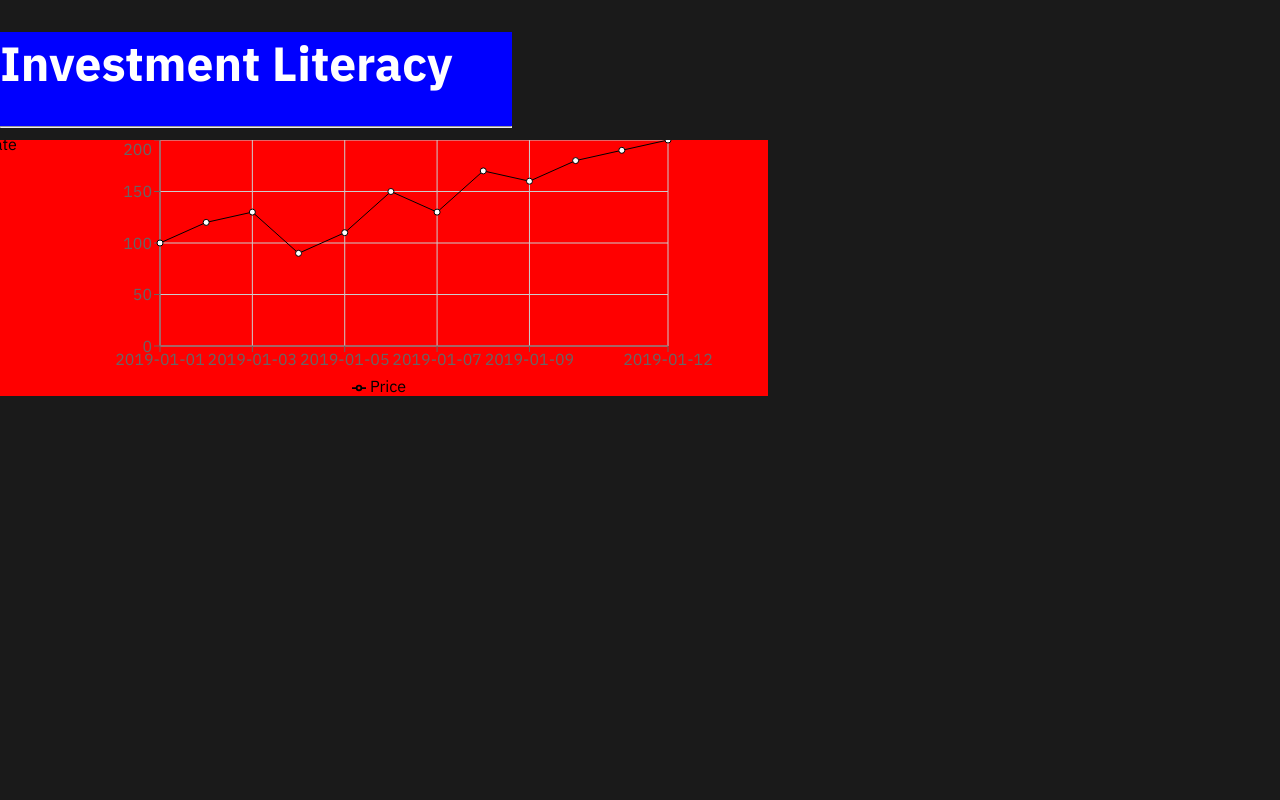
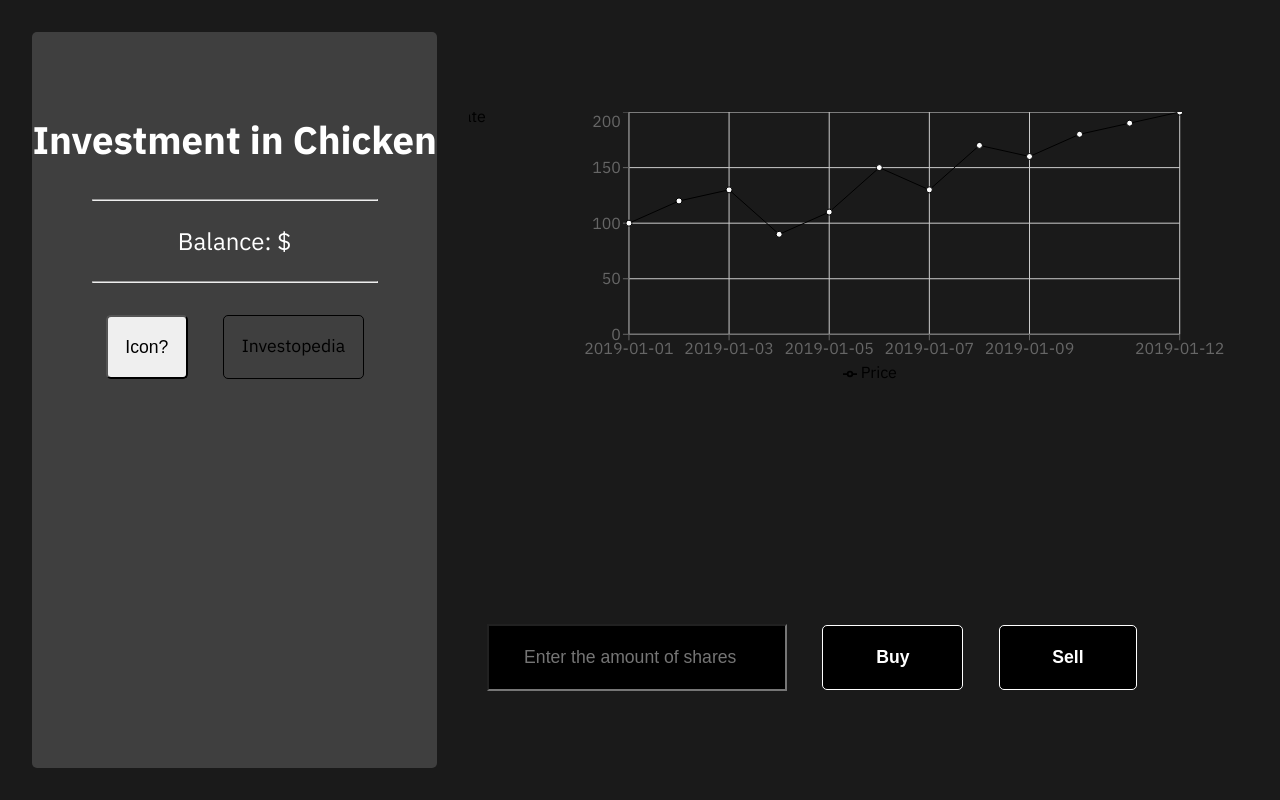
Before and after one commit to waterdoze/InvestmentLiteracyTool, a React (Create React App) app in the folder client/: page / in a window 1280 px wide. Built offline with nearby package versions, Linux system fonts and the light colour scheme.

Commit message:
HUGE FRONTEND CHANGES

```diff
--- a/client/src/App.js
+++ b/client/src/App.js
@@ -5,17 +5,25 @@ import StockInfo from "./components/StockInfo";
 import Balance from "./components/Balance";
 import Resources from "./components/Resources";
 import Transaction from "./components/Transaction";
-
 import {Data} from './utils/Data';
 import Graph from './components/Graph';
+
 function App() {
 	return (
-		<div className="App">
+		<div id="App">
 			<div id="SidePane">
 				<Title />
+				<hr />
+				<StockInfo />
+				<Balance />
+				<hr />
+				<Resources />
 			</div>
 			<div id="StockPane">
-        <Graph data={Data} />
+				<div id="GraphWrapper">
+        			<Graph data={Data} />
+				</div>
+				<Transaction />
 			</div>
 		</div>
 	);
--- a/client/src/components/Balance.jsx
+++ b/client/src/components/Balance.jsx
@@ -2,9 +2,8 @@ import React from "react";
 
 function Balance(props) {
   return (
-    <div className="balance">
-      <h3>Balance</h3>
-      <p>${props.balance}</p>
+    <div className="balance-component">
+      <h3 className="balance">Balance: $ {props.balance}</h3>
     </div>
   );
 }
--- a/client/src/components/Resources.jsx
+++ b/client/src/components/Resources.jsx
@@ -2,7 +2,10 @@ import React from "react";
 
 function Resources() {
     return (
-        <div/>
+        <div className="resources-component">
+            <button className="news-button">Icon?</button>
+            <a className="resource-link" href="https://www.investopedia.com/">Investopedia</a>
+        </div>
     )
 }
 
--- a/client/src/components/Title.jsx
+++ b/client/src/components/Title.jsx
@@ -2,9 +2,8 @@ import React from "react";
 
 function Title() {
   return (
-    <div className="title">
-      <h1>Investment Literacy</h1>
-      <hr />
+    <div className="title-component">
+      <h1>Investment in Chicken</h1>
     </div>
   );
 }
--- a/client/src/components/Transaction.jsx
+++ b/client/src/components/Transaction.jsx
@@ -3,8 +3,9 @@ import React from "react";
 function Transaction(props) {
   return (
     <div>
-      <input type="text" placeholder="Enter the amount of shares" />
-        <button onClick={props.buy}>Buy</button>
+      <input className="input" type="text" placeholder="Enter the amount of shares" />
+        <button className="buy-sell" onClick={props.buy}>Buy</button>
+        <button className="buy-sell" onClick={props.sell}>Sell</button>
     </div>
   );
 }
--- a/client/src/index.css
+++ b/client/src/index.css
@@ -6,29 +6,118 @@
 */
 
 body {
-  margin: 0;
+  margin: 0px;
+  width: 100vw;
+  height: 100vh;
   background-color: rgb(26, 26, 26);
   font-family: 'IBM Plex Sans', sans-serif;
   -webkit-font-smoothing: antialiased;
   -moz-osx-font-smoothing: grayscale;
+  overflow: auto;
 }
 
 code {
   font-family: 'IBM Plex Mono', monospace;
 }
 
+#App {
+  width: 100vw;
+  height: 100vh;
+  display: flex;
+  flex-direction: row;
+  justify-content: space-between;
+  align-items: center;
+}
+
 #SidePane {
-  width: 40%;
-  background-color: blue;
+  width: calc(35% - 2em);
+  height: calc(100vh - 4em);
+  margin: 2em;
+
+  background-color: rgb(63, 63, 63);
+  border-radius: 5px;
 }
 
 #StockPane {
-  width: 60%;
-  background-color: red;
+  width: 65%;
+  height: 100vh;
+  margin: 0px;
 }
 
-.title {
-  font-size: 1.5rem;
+.title-component {
+  font-size: 1.2rem;
   font-weight: 700;
   color: white;
+  text-align: center;
+  overflow:hidden;
+  margin-top: 3em;
 }
+
+hr {
+  width: 70%;
+}
+
+.balance-component {
+}
+
+.balance {
+  text-align: center;
+  font-size: 1.5rem;
+  font-weight: 400;
+  color: white;
+}
+
+.resources-component {
+  margin: 2em 0em;
+  padding: 0em 2em;
+  display: flex;
+  flex-direction: row;
+  justify-content: center;
+  height: 4em;
+}
+
+.news-button {
+  border-radius: 5px;
+  margin: 0px 1em;
+  padding: 1em;
+  font-size: 1.1em;
+}
+
+.resource-link {
+  margin: 0px 1em;
+  padding: 1em;
+  border-radius: 5px;
+  border: 1px solid #000;
+  color: #000;
+  display: block;
+  font-size: 1.1rem;
+  font-weight: 400;
+  text-decoration: none;
+}
+
+#GraphWrapper {
+  overflow-x: hidden;
+  margin: 7em 0em 2em 0em;
+  width: 100%;
+  height: 60vh;
+}
+
+.input {
+  background-color: #000;
+  color: white;
+  margin: 0em 1em 0em 1em;
+  font-size: 1.1rem;
+  font-weight: 500;
+  padding: 1.2em 2em;
+}
+
+.buy-sell {
+  background-color: #000;
+  color: white;
+  border: 1px solid white;
+  border-radius: 5px;
+  margin: 0em 1em 0em 1em;
+  padding: 1.2em 3em;
+  font-size: 1.1rem;
+  font-weight: 700;
+}
```
